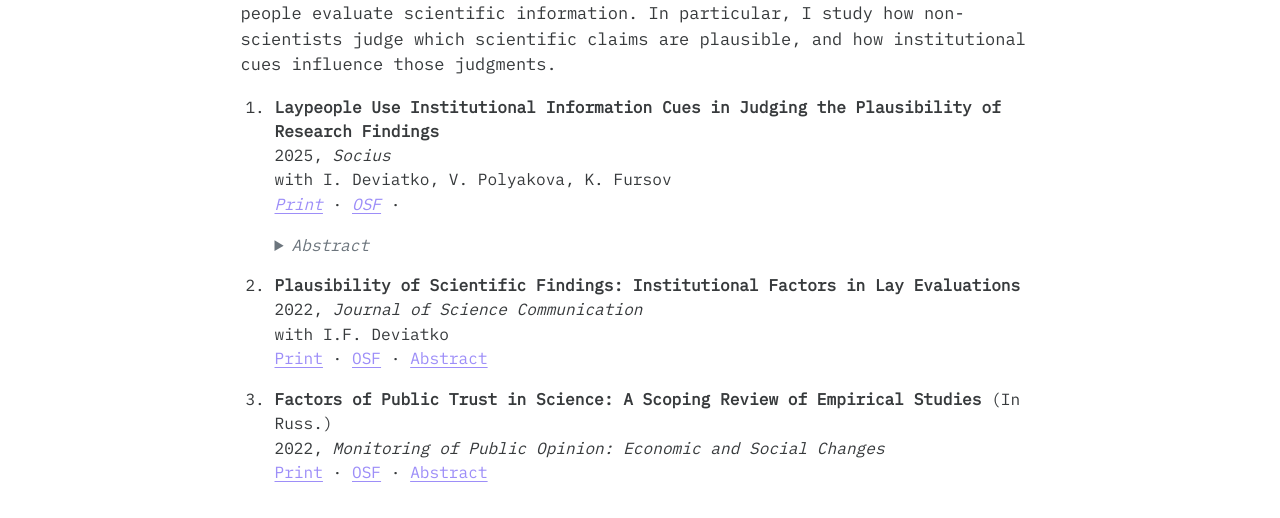
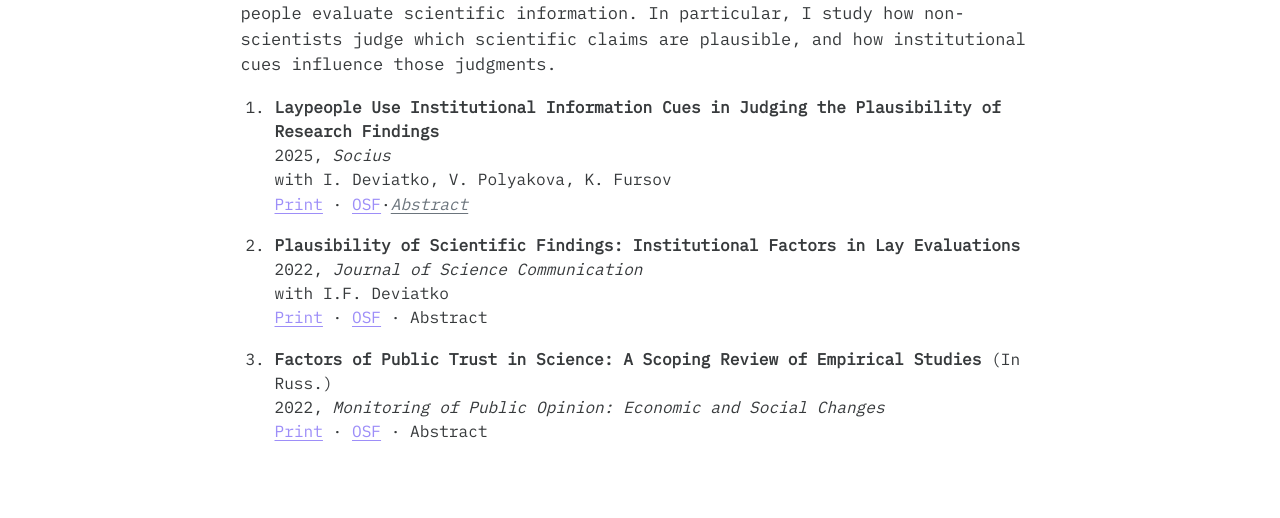
Before and after one commit to lisheremet/lisheremet.github.io, a plain HTML site: page projects.html in a window 1280 px wide. Shown: the part 194-712 px from the top of the page. Drawn offline with Linux system fonts and the light colour scheme.

Commit message:
Built site for gh-pages

```diff
--- a/projects.html
+++ b/projects.html
@@ -127,23 +127,22 @@ ul.task-list li input[type="checkbox"] {
 <p>I use quantitative methods, predominantly survey experiments, to examine how people evaluate scientific information. In particular, I study how non-scientists judge which scientific claims are plausible, and how institutional cues influence those judgments.</p>
 <div style="font-size: 95%">
 <ol type="1">
-<li><p><strong>Laypeople Use Institutional Information Cues in Judging the Plausibility of Research Findings</strong><br>
+<li><strong>Laypeople Use Institutional Information Cues in Judging the Plausibility of Research Findings</strong><br>
 2025, <em>Socius</em><br>
 with I. Deviatko, V. Polyakova, K. Fursov<br>
-<a href="https://journals.sagepub.com/doi/full/10.1177/23780231251332431"><em>Print</em></a> · <a href="https://osf.io/qcexv"><em>OSF</em></a> ·</p>
-<details>
-<summary>
-<p><em>Abstract</em></p>
-</summary>
+<a href="https://journals.sagepub.com/doi/full/10.1177/23780231251332431">Print</a> · <a href="https://osf.io/qcexv">OSF</a>·<a href="#abs1" data-bs-toggle="collapse" style="color:#6c757d;"><em>Abstract</em></a></li>
+</ol>
+<div id="abs1" class="collapse" style="margin-top: 0.5rem;">
 <p>Mediatization of science communication facilitates broader access to scientific knowledge. However, in the post-truth era, it makes the task of critical evaluation of science-based information more challenging than ever for laypeople. The authors conducted a factorial survey as part of a nationally representative Russian survey panel to evaluate the influence of institutional information cues on laypersons’ plausibility judgments. The findings indicate that funding information and institutional affiliation influence how the general public perceives the plausibility of scientific results. The data obtained also show that research results from various scientific disciplines are perceived differently in terms of their plausibility.</p>
-</details></li>
+</div>
+<ol start="2" type="1">
 <li><p><strong>Plausibility of Scientific Findings: Institutional Factors in Lay Evaluations</strong><br>
 2022, <em>Journal of Science Communication</em><br>
 with I.F. Deviatko<br>
-<a href="https://jcom.sissa.it/article/pubid/JCOM_2105_2022_A01/">Print</a> · <a href="https://osf.io/kzry5">OSF</a> · <a href="#">Abstract</a></p></li>
+<a href="https://jcom.sissa.it/article/pubid/JCOM_2105_2022_A01/">Print</a> · <a href="https://osf.io/kzry5">OSF</a> · Abstract</p></li>
 <li><p><strong>Factors of Public Trust in Science: A Scoping Review of Empirical Studies</strong> (In Russ.)<br>
 2022, <em>Monitoring of Public Opinion: Economic and Social Changes</em><br>
-<a href="#">Print</a> · <a href="#">OSF</a> · <a href="#">Abstract</a></p></li>
+<a href="#">Print</a> · <a href="#">OSF</a> · Abstract</p></li>
 </ol>
 </div>
 </div>
--- a/sitemap.xml
+++ b/sitemap.xml
@@ -6,7 +6,7 @@
   </url>
   <url>
     <loc>https://lisheremet.github.io/projects.html</loc>
-    <lastmod>2025-12-11T20:57:06.059Z</lastmod>
+    <lastmod>2025-12-11T21:03:31.185Z</lastmod>
   </url>
   <url>
     <loc>https://lisheremet.github.io/index.html</loc>
```
Also changed, not shown: search.json (+1 -1 lines), 1 other file.
